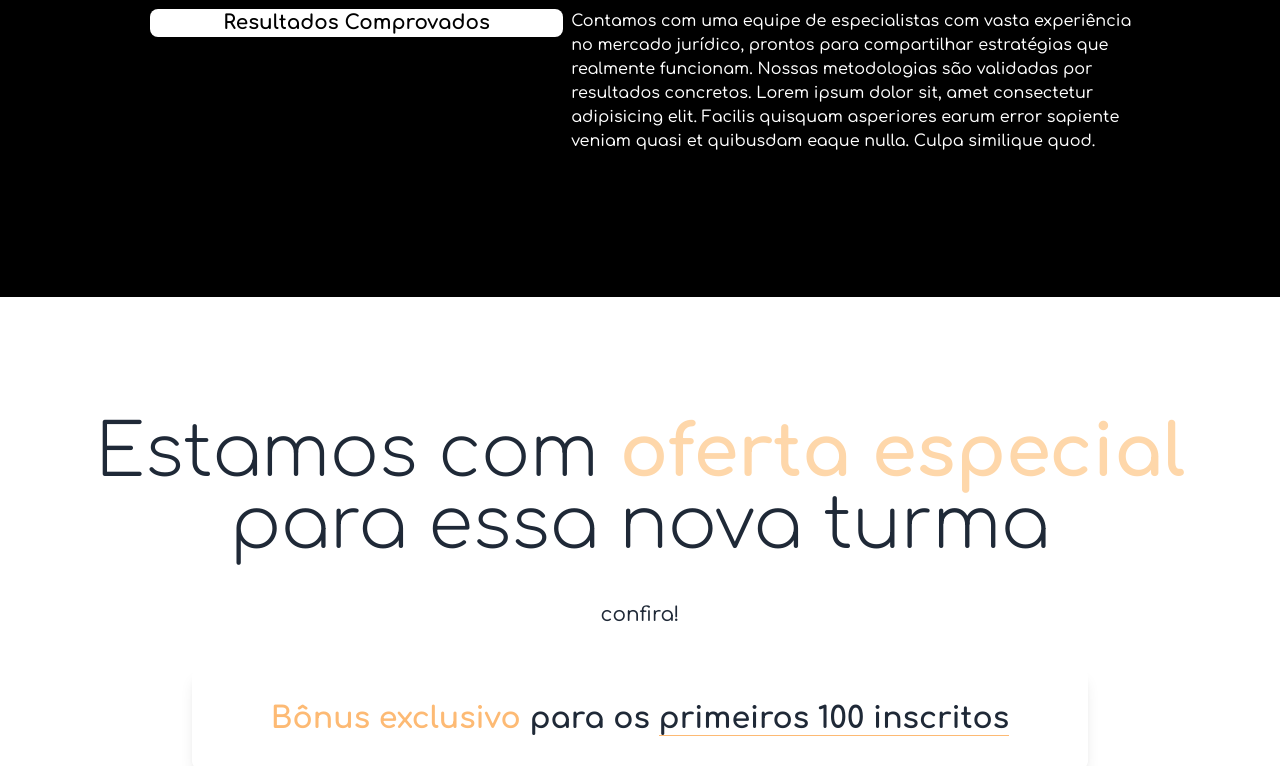
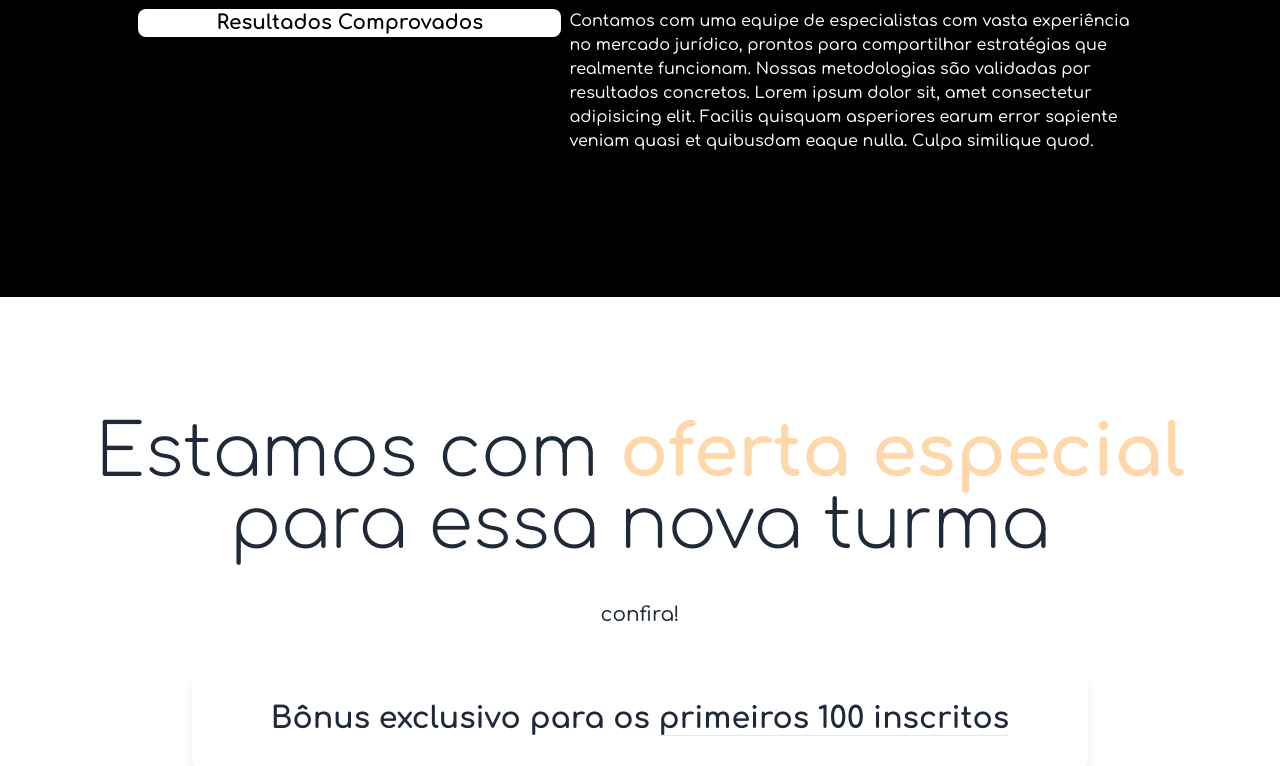
Before and after one commit to Romeusorionaet/Advocacia-Mentor, a Next.js app: page / in a window 1280 px wide. Shown: the part 2031-2797 px from the top of the page. Built offline with nearby package versions, Linux system fonts and the light colour scheme.

Commit message:
refactor: defined colors and values arbitrary in tailwindcss

```diff
--- a/src/app/page.tsx
+++ b/src/app/page.tsx
@@ -58,13 +58,13 @@ export default function Home() {
   ]
 
   return (
-    <main className="">
+    <main>
       <section className="relative flex h-screen w-full flex-col justify-between bg-[url('/img/networking-business.jpeg')] bg-cover bg-center bg-no-repeat p-2 md:p-4">
         <h1 className="mt-32 text-4xl font-extrabold text-black md:text-7xl">
           BOUTIQUE TRAVEL AGENCY DISCOVER UNIQUE TRAVEL EXPERIENCES WITH VOYAGER
         </h1>
 
-        <div className="mt-20 flex flex-col gap-10 rounded-md bg-black/40 px-4 py-6 md:w-[50%] xl:w-[40%]">
+        <div className="mt-20 flex flex-col gap-10 rounded-md bg-black/40 px-4 py-6 md:w-1/2 xl:w-2/5">
           <p className="text-center font-extrabold">
             Estamos com bônus exclusivo para os primeiros 100 inscritos
           </p>
@@ -75,14 +75,14 @@ export default function Home() {
         </div>
       </section>
 
-      <section className="relative mx-auto w-full max-w-[1000px] space-y-4 px-2 pb-16">
+      <section className="relative mx-auto w-full max-w-5xl space-y-4 px-2 pb-16">
         <h2 className="my-20 text-center text-4xl font-thin md:text-7xl">
           porque que nos escolher?
         </h2>
 
         <div className="sticky-group">
           <div className="sticky-item h-44 w-full">
-            <div className="h-full w-[42%]">
+            <div className="h-full w-2.02/5">
               <Image
                 width={800}
                 height={800}
@@ -94,7 +94,7 @@ export default function Home() {
           </div>
 
           <div className="sticky-item flex h-56 w-full justify-end gap-2">
-            <div className="h-full w-[42%]">
+            <div className="h-full w-2.02/5">
               <div className="rounded-lg bg-white">
                 <h3 className="rounded-lg text-center font-bold text-black  md:text-xl">
                   Especialização Comprovada
@@ -102,7 +102,7 @@ export default function Home() {
               </div>
             </div>
 
-            <div className="flex w-[57%] justify-start">
+            <div className="flex w-1.07/2 justify-start">
               <p className="text-end max-md:text-justify max-md:text-xs md:text-start">
                 Contamos com uma equipe de especialistas com vasta experiência
                 no mercado jurídico, prontos para compartilhar estratégias que
@@ -118,7 +118,7 @@ export default function Home() {
 
         <div className="sticky-group">
           <div className="sticky-item flex w-full justify-end">
-            <div className="h-44 w-[42%]">
+            <div className="h-44 w-2.02/5">
               <Image
                 width={800}
                 height={800}
@@ -130,7 +130,7 @@ export default function Home() {
           </div>
 
           <div className="sticky-item flex h-56 w-full justify-end gap-2">
-            <div className="flex w-[57%] justify-start">
+            <div className="flex w-1.07/2 justify-start">
               <p className="text-end max-md:text-justify max-md:text-xs md:text-end">
                 Lorem ipsum dolor sit, amet consectetur adipisicing elit.
                 Adipisci commodi accusantium assumenda beatae obcaecati nam
@@ -141,7 +141,7 @@ export default function Home() {
               </p>
             </div>
 
-            <div className="h-full w-[42%]">
+            <div className="h-full w-2.02/5">
               <div className="rounded-lg bg-white">
                 <h3 className="rounded-lg text-center font-bold text-black md:text-xl">
                   Ferramentas Exclusivas
@@ -153,7 +153,7 @@ export default function Home() {
 
         <div className="sticky-group">
           <div className="sticky-item h-44 w-full">
-            <div className="h-full w-[42%]">
+            <div className="h-full w-2.02/5">
               <Image
                 width={800}
                 height={800}
@@ -165,15 +165,15 @@ export default function Home() {
           </div>
 
           <div className="sticky-item flex h-56 w-full justify-end gap-2">
-            <div className="h-full w-[42%]">
+            <div className="h-full w-2.02/5">
               <div className="rounded-lg bg-white">
-                <h3 className="rounded-lg text-center font-bold text-black  md:text-xl">
+                <h3 className="rounded-lg text-center font-bold text-black md:text-xl">
                   Resultados Comprovados
                 </h3>
               </div>
             </div>
 
-            <div className="flex w-[57%] justify-start">
+            <div className="flex w-1.07/2 justify-start">
               <p className="text-end max-md:text-justify max-md:text-xs md:text-start">
                 Contamos com uma equipe de especialistas com vasta experiência
                 no mercado jurídico, prontos para compartilhar estratégias que
@@ -200,7 +200,7 @@ export default function Home() {
           <p className="mt-10 text-center text-xl">confira!</p>
         </div>
 
-        <div className="w-[90%] max-w-4xl space-y-6 rounded-lg bg-white p-8 shadow-lg">
+        <div className="w-11/12 max-w-4xl space-y-6 rounded-lg bg-white p-8 shadow-lg">
           <h2 className="text-center text-2xl font-bold md:text-3xl">
             <span className="text-orange-300">Bônus exclusivo</span> para os{' '}
             <span className="border-b border-orange-300">
@@ -314,10 +314,7 @@ export default function Home() {
             92% das vagas preenchidas
           </p>
           <div className="h-4 w-full rounded-full bg-gray-200">
-            <div
-              className="h-4 rounded-full bg-green-500"
-              style={{ width: '92%' }}
-            ></div>
+            <div className="h-4 w-11/12 rounded-full bg-green-500" />
           </div>
         </div>
 
@@ -330,21 +327,21 @@ export default function Home() {
         </h2>
 
         <div className="flex flex-wrap justify-evenly md:gap-10">
-          <article className="mb-32 flex h-[50rem] w-80 flex-col items-center gap-2">
-            <header className="h-[60%] space-y-4 p-2">
+          <article className="mb-32 flex h-50r w-80 flex-col items-center gap-2">
+            <header className="h-4.0/6 space-y-4 p-2">
               <Image
                 width={800}
                 height={800}
                 src="/img/steve-carell.jpg"
                 alt="Steve Carell"
-                className="h-[90%] min-w-full rounded-lg"
+                className="h-11.0/12 min-w-full rounded-lg"
               />
               <h3 className="text-center text-4xl font-extrabold">
                 Steve Carell
               </h3>
             </header>
 
-            <div className="h-[30%] space-y-4">
+            <div className="h-1.0/3 space-y-4">
               <p>
                 <strong>Função</strong>: Especialista em desenvolvimento
                 profissional que ajuda os participantes a definir objetivos de
@@ -356,28 +353,28 @@ export default function Home() {
               </p>
             </div>
 
-            <footer className="mt-6 h-[10%]">
+            <footer className="mt-6 h-1.0/6">
               <button className="relative overflow-hidden rounded-lg bg-gradient-to-r from-transparent to-blue-500 bg-right p-4 hover:bg-[length:200%_100%]">
                 <span className="relative z-10 text-white">LinkedIn</span>
               </button>
             </footer>
           </article>
 
-          <article className="mb-32 flex h-[50rem] w-80 flex-col items-center gap-2">
-            <header className="h-[60%] space-y-4 p-2">
+          <article className="mb-32 flex h-50r w-80 flex-col items-center gap-2">
+            <header className="h-4.0/6 space-y-4 p-2">
               <Image
                 width={800}
                 height={800}
                 src="/img/jenna-fischer.jpg"
                 alt="Jenna fischer"
-                className="h-[90%] min-w-full rounded-lg"
+                className="h-11.0/12 min-w-full rounded-lg"
               />
               <h3 className="text-center text-4xl font-extrabold">
                 Jenna fischer
               </h3>
             </header>
 
-            <div className="h-[30%] space-y-4">
+            <div className="h-1.0/3 space-y-4">
               <p>
                 <strong>Função</strong>: Ensina os participantes a se
                 posicionarem nas redes sociais, criarem autoridade e atrair
@@ -389,7 +386,7 @@ export default function Home() {
               </p>
             </div>
 
-            <footer className="mt-6 h-[10%]">
+            <footer className="mt-6 h-1.0/6">
               <button className="relative overflow-hidden rounded-lg bg-gradient-to-r from-transparent to-blue-500 bg-right p-4 hover:bg-[length:200%_100%]">
                 <span className="relative z-10 text-white">LinkedIn</span>
               </button>
@@ -398,12 +395,12 @@ export default function Home() {
         </div>
       </section>
 
-      <section className="my-20 p-2 md:p-4">
+      <section className="mb-20 p-2 md:p-4">
         <h2 className="text-center text-2xl font-bold md:text-3xl">
           O que você terá na Mentoria/Comunidade{' '}
           <span className="uppercase">advocacia-mentor</span>?
         </h2>
-        <div className="mx-auto mt-6 w-full rounded-lg bg-white/90 p-2 text-black lg:w-[60%]">
+        <div className="mx-auto mt-6 w-full rounded-lg bg-white/90 p-2 text-black lg:w-4.06/6">
           <ul className="space-y-4">
             <li className="rounded-lg border p-2 hover:border-black">
               <span className="font-bold uppercase">Networking avançado</span>:
--- a/tailwind.config.ts
+++ b/tailwind.config.ts
@@ -11,6 +11,41 @@ export default {
       fontFamily: {
         comfortaa: 'var(--font-comfortaa)',
       },
+
+      colors: {
+        black: '#000',
+        white: '#FFF',
+        'gray-100': '#f3f4f6',
+        'gray-200': '#e5e7eb',
+        'gray-400': '#9ca3af',
+        'gray-600': '#4b5563',
+        'gray-700': '#374151',
+        'gray-800': '#1f2937',
+        'orange-100': '#ffedd5',
+        'orange-200': '#fed7aa',
+        'orange-300': '##fdba74',
+        'blue-100': '#dbeafe',
+        'blue-500': '#3b82f6',
+        'blue-800': '#1e40af',
+        'red-800': '#991b1b',
+        'yellow-800': '#854d0e',
+        'green-500': '#22c55e',
+        'green-600': '#16a34a',
+      },
+
+      width: {
+        '2.02/5': '42%',
+        '1.07/2': '57%',
+        '4.06/6': '60%',
+      },
+
+      height: {
+        '50r': '50rem',
+        '4.0/6': '60%',
+        '11.0/12': '90%',
+        '1.0/3': '30%',
+        '1.0/6': '10%',
+      },
     },
   },
   plugins: [],
```
